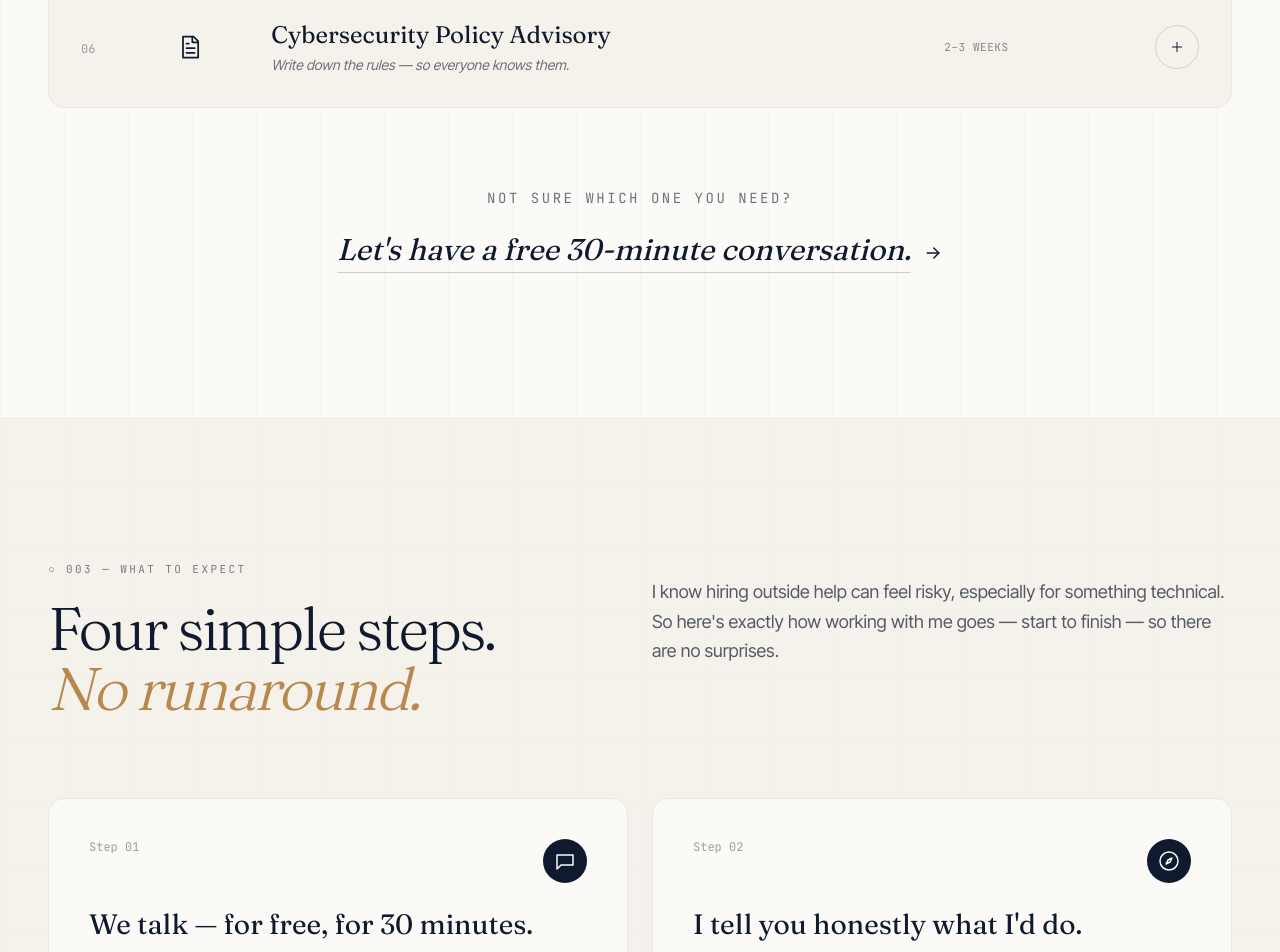
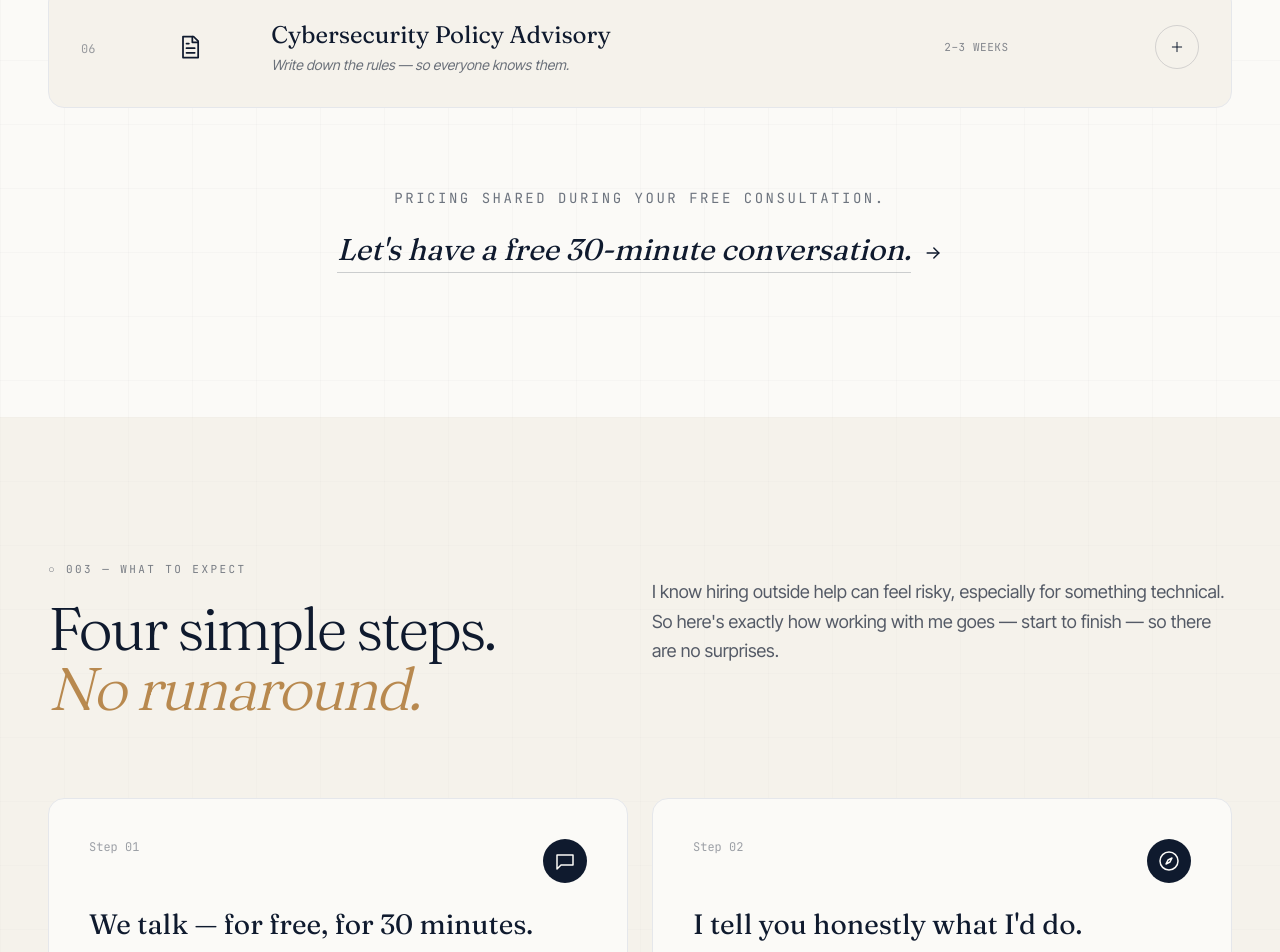
Before and after one commit to Slicer2598/SWQ-Site, a Next.js app: page / in a window 1280 px wide. Shown: the part 2989-3941 px from the top of the page. Built offline with nearby package versions, Linux system fonts and the light colour scheme.

Commit message:
Remove price from service details
Removed price display from service component.

```diff
--- a/components/Services.tsx
+++ b/components/Services.tsx
@@ -13,7 +13,6 @@ type Service = {
   num: string;
   icon: React.ReactNode;
   name: string;
-  price: string;
   duration: string;
   tagline: string;
   explanation: string;
@@ -163,7 +162,7 @@ export default function Services() {
         {/* Post-list CTA */}
         <div className="mt-20 text-center">
           <p className="text-ink-900/60 text-sm mb-6 font-mono uppercase tracking-[0.18em]">
-            Not sure which one you need?
+            Pricing shared during your free consultation.
           </p>
           <a
             href="#contact"
@@ -204,9 +203,6 @@ function ServiceRow({ service }: { service: Service }) {
           </p>
         </div>
         <div className="col-span-6 lg:col-span-2 lg:text-right">
-          <div className="font-display text-2xl text-ink-900 font-light">
-            {service.price}
-          </div>
           <div className="text-[11px] text-ink-900/50 font-mono uppercase tracking-wider">
             {service.duration}
           </div>
```
